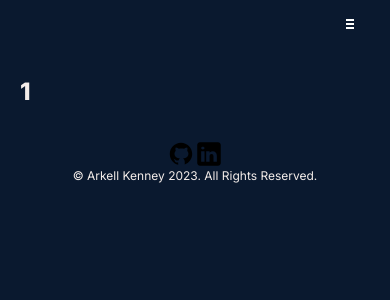
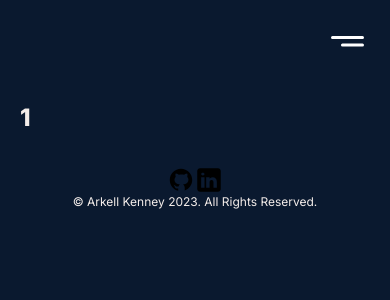
Before and after one commit to adkenney/portfolio, a Next.js app: page /projects/1 in a window 390 px wide. Shown: the top 300 px of the page. Built offline with nearby package versions, Linux system fonts and the light colour scheme.

Commit message:
add mobile nav button

```diff
--- a/src/components/Navbar/MenuButton.jsx
+++ b/src/components/Navbar/MenuButton.jsx
@@ -1,12 +1,25 @@
-import { motion, Transition, SVGMotionProps } from 'framer-motion';
-export default function MenuButton({ isOpen }) {
+export default function MenuButton({ isOpen, handleCycle }) {
   return (
-    <div className="flex justify-end items-center">
-      <motion.svg viewBox="0 0 12 12" height={24} width={24} overflow="visible">
-        <motion.line x1="0" x2="4" y1="0" y2="0" stroke="white"></motion.line>
-        <motion.line x1="0" x2="4" y1="2" y2="2" stroke="white"></motion.line>
-        <motion.line x1="0" x2="4" y1="4" y2="4" stroke="white"></motion.line>
-      </motion.svg>
-    </div>
+    <button
+      className="hamburger flex justify-self-end lg:hidden z-50"
+      aria-expanded={`${isOpen ? true : false}`}
+      onClick={handleCycle}
+    >
+      <svg
+        className="stroke-white fill-none overflow-hidden"
+        viewBox="-5 -15 100 100"
+        width="50"
+        height="50"
+      >
+        <path
+          className="line"
+          strokeWidth="6"
+          strokeLinecap="round"
+          strokeLinejoin="round"
+          strokeDasharray="60 23 40 300"
+          d="m 20 20 h 60 a 1 1 0 0 1 0 15 h -60 a 1 1 0 0 1 0 -30 h 30 v 60"
+        />
+      </svg>
+    </button>
   );
 }
--- a/src/components/Navbar/Navbar.jsx
+++ b/src/components/Navbar/Navbar.jsx
@@ -1,11 +1,33 @@
-import Link from 'next/link';
+import { useState } from 'react';
+import { motion, useCycle, AnimatePresence } from 'framer-motion';
 import MenuButton from './MenuButton';
 
 export default function Navbar() {
+  const [open, cycleOpen] = useCycle(false, true);
+  const sideVariants = {
+    closed: {
+      transition: {
+        staggerChildren: 0.2,
+        staggerDirection: -1,
+      },
+    },
+    open: {
+      transition: {
+        staggerChildren: 0.2,
+        staggerDirection: 1,
+      },
+    },
+  };
+  const itemVariants = {
+    closed: {
+      opacity: 0,
+    },
+    open: { opacity: 1 },
+  };
   return (
     <header>
-      <nav className="text-aggie-gold">
-        <div className="hidden sm:block">
+      <nav className="flex justify-end">
+        <div className="hidden lg:block">
           <ul className="flex justify-end gap-2">
             <li>Home</li>
             <li>About</li>
@@ -13,9 +35,31 @@ export default function Navbar() {
             <li>Contact</li>
           </ul>
         </div>
-        <div className="sm:hidden">
-          <MenuButton />
-        </div>
+        <MenuButton isOpen={open} handleCycle={cycleOpen} />
+        <AnimatePresence>
+          {open && (
+            <motion.aside
+              initial={{ width: 0 }}
+              animate={{ width: '50%', height: '100vh' }}
+              exit={{ width: 0, transition: { delay: 0.7, duration: 0.3 } }}
+              className="absolute top-0 bg-light-navy right-0 z-10 sm:hidden"
+            >
+              <motion.div
+                initial="closed"
+                animate="open"
+                exit="closed"
+                variants={sideVariants}
+              >
+                <motion.ul className="flex flex-col mt-20">
+                  <motion.li variants={itemVariants}>Home</motion.li>
+                  <motion.li variants={itemVariants}>About</motion.li>
+                  <motion.li variants={itemVariants}>Projects</motion.li>
+                  <motion.li variants={itemVariants}>Contact</motion.li>
+                </motion.ul>
+              </motion.div>
+            </motion.aside>
+          )}
+        </AnimatePresence>
       </nav>
     </header>
   );
--- a/src/styles/globals.css
+++ b/src/styles/globals.css
@@ -7,12 +7,25 @@
     @apply bg-aggie-navy;
     @apply text-isabelline;
   }
+  section {
+    @apply mb-8;
+  }
+
+  h1 {
+    @apply text-2xl md:text-4xl;
+  }
+  h2 {
+    @apply text-xl md:text-3xl mb-4;
+  }
+
+  h3 {
+    @apply text-lg md:text-2xl;
+  }
 
   h1,
   h2,
   h3,
   h4 {
-    @apply text-2xl;
     @apply font-extrabold;
   }
 
@@ -21,9 +34,45 @@
   h4 {
     @apply text-aggie-gold;
   }
+
+  nav li {
+    @apply cursor-pointer;
+  }
 }
 
 @layer components {
+  .line {
+    transition: 0.7s, rotate 0.7s;
+  }
+  .hamburger[aria-expanded='true'] .line {
+    stroke-dasharray: 55 83 55 300;
+    stroke-dashoffset: -85;
+  }
+  .hamburger svg {
+    transition: translate 0.7s, rotate 0.7s;
+  }
+
+  .hamburger[aria-expanded='true'] svg {
+    translate: 0 -5px;
+    rotate: 45deg;
+  }
+
+  nav ul li {
+    @apply hover:text-aggie-gold;
+  }
+
+  .hero-heading h1 {
+    @apply text-3xl lg:text-5xl;
+  }
+
+  .hero-heading h2 {
+    @apply text-[2.5rem] mb-2 lg:text-7xl;
+  }
+
+  .hero-heading p {
+    @apply text-isabelline text-[1.125rem] opacity-75 mb-5;
+  }
+
   .skill-list {
     @apply flex flex-wrap gap-2;
   }
@@ -36,6 +85,10 @@
     @apply uppercase text-xs;
   }
 
+  #contact {
+    @apply text-center;
+  }
+
   .social-links {
     @apply flex items-center justify-center;
   }
@@ -45,6 +98,10 @@
   }
 
   .cta-button {
-    @apply text-aggie-gold border border-solid rounded border-aggie-gold uppercase p-1;
+    @apply text-sm text-aggie-gold border border-solid rounded border-aggie-gold uppercase p-1;
+  }
+
+  .cta-button:hover {
+    @apply bg-aggie-gold text-aggie-navy;
   }
 }
```
